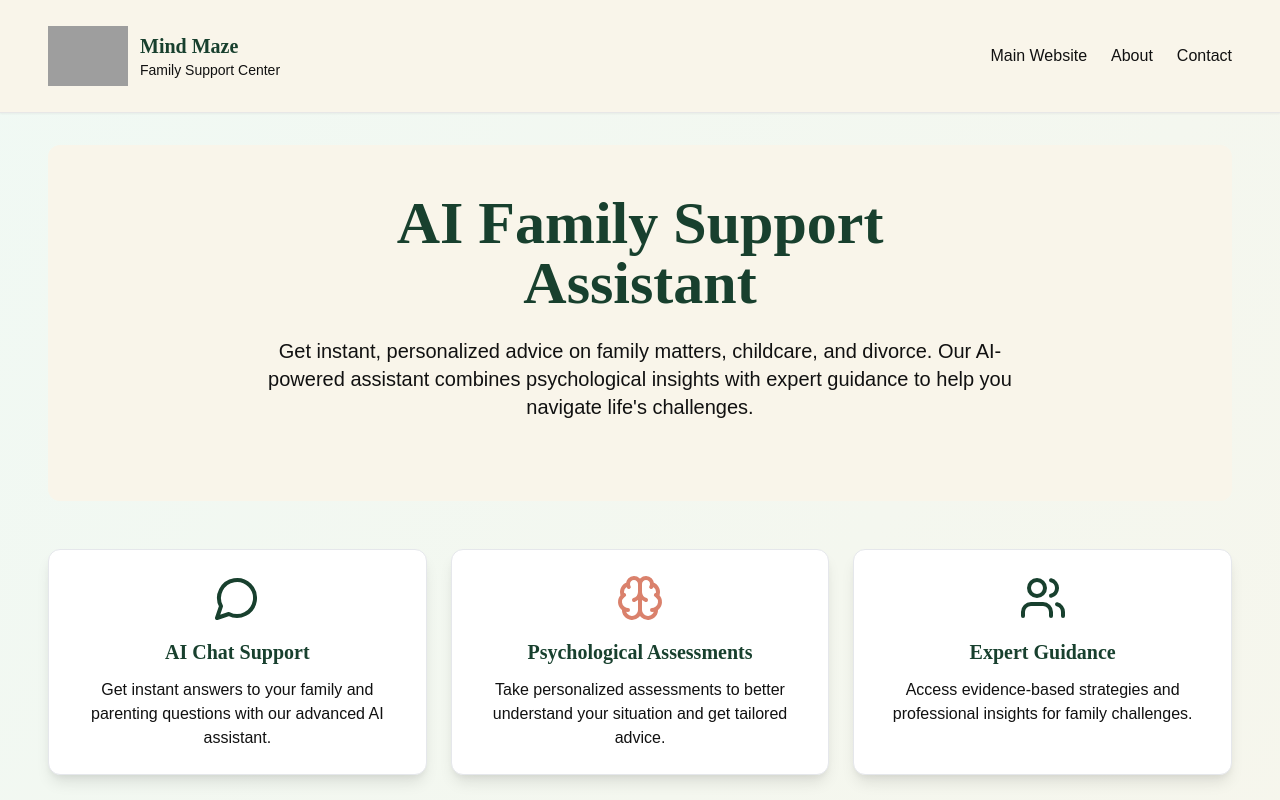
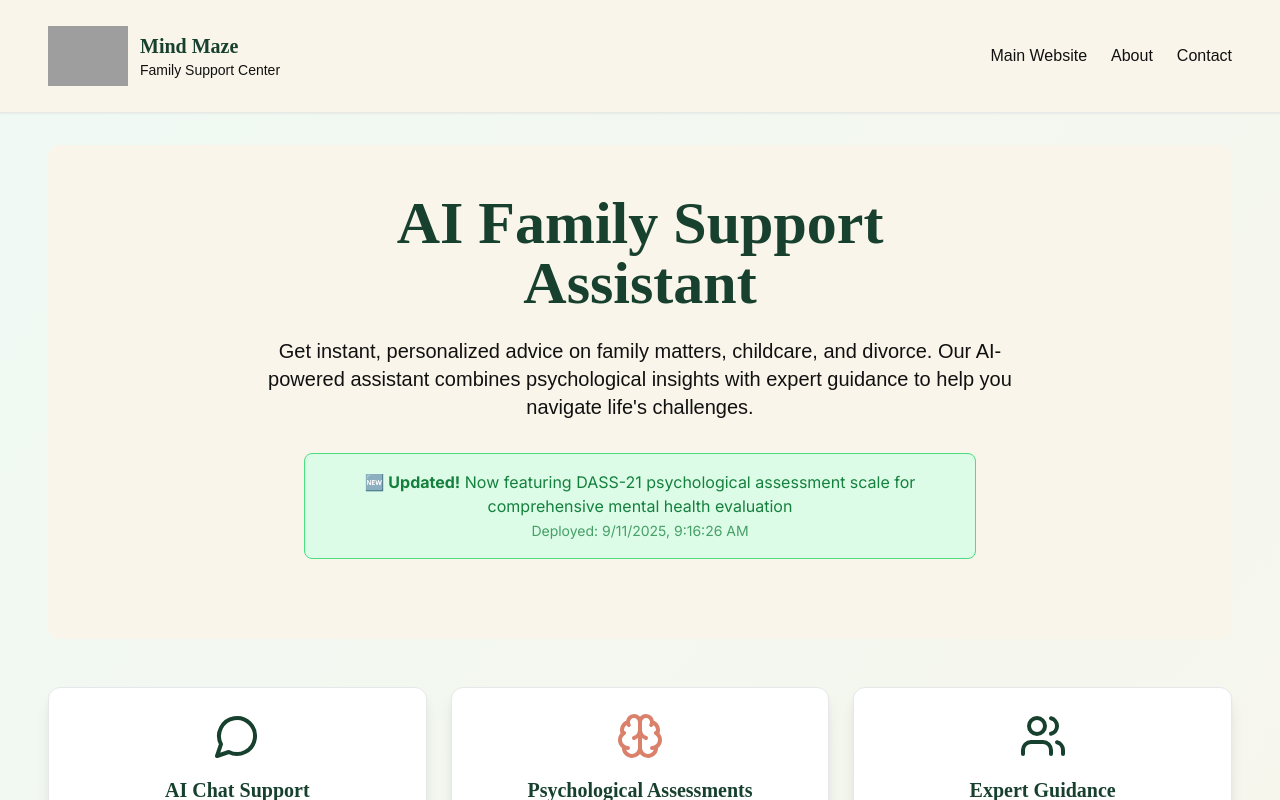
Before and after one commit to Salperton/mdmze-ai-assistant, a Next.js app: page / in a window 1280 px wide. Shown: the top 800 px of the page. Built offline with nearby package versions, Linux system fonts and the light colour scheme; grey boxes are pictures that could not be loaded.

Commit message:
Add visible update indicator to force Vercel deployment
- Added green notification banner showing DASS-21 update
- Includes timestamp to verify deployment
- Forces Vercel to recognize content changes
- Ensures production matches localhost version

```diff
--- a/src/app/page.tsx
+++ b/src/app/page.tsx
@@ -28,6 +28,11 @@ export default function Home() {
             Our AI-powered assistant combines psychological insights with expert guidance
             to help you navigate life's challenges.
           </p>
+          <div className="bg-green-100 border border-green-400 text-green-700 px-6 py-4 rounded-lg mb-8 max-w-2xl mx-auto">
+            <strong>🆕 Updated!</strong> Now featuring DASS-21 psychological assessment scale for comprehensive mental health evaluation
+            <br />
+            <small className="text-sm opacity-75">Deployed: {new Date().toLocaleString()}</small>
+          </div>
         </div>
 
         {/* Feature Cards */}
```
